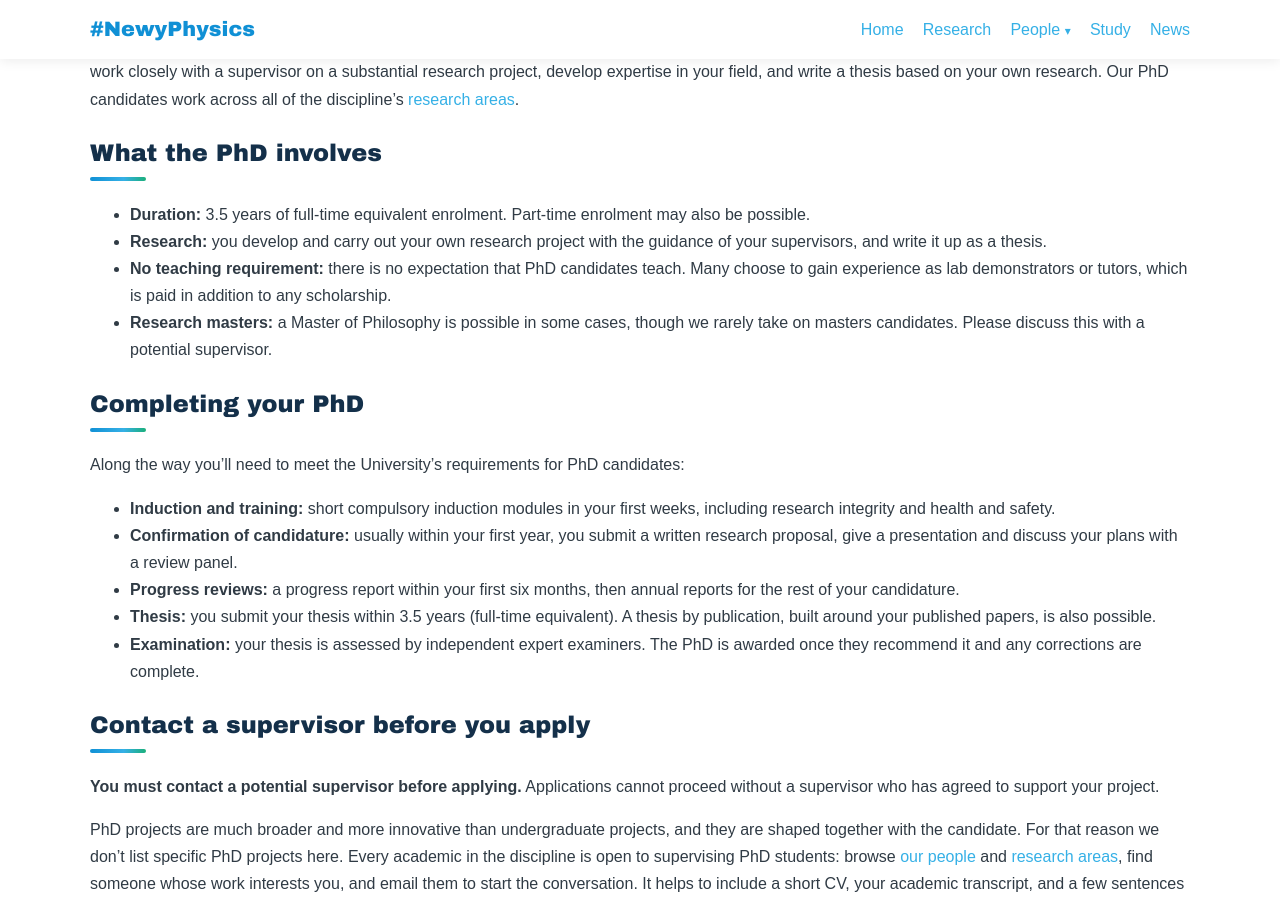
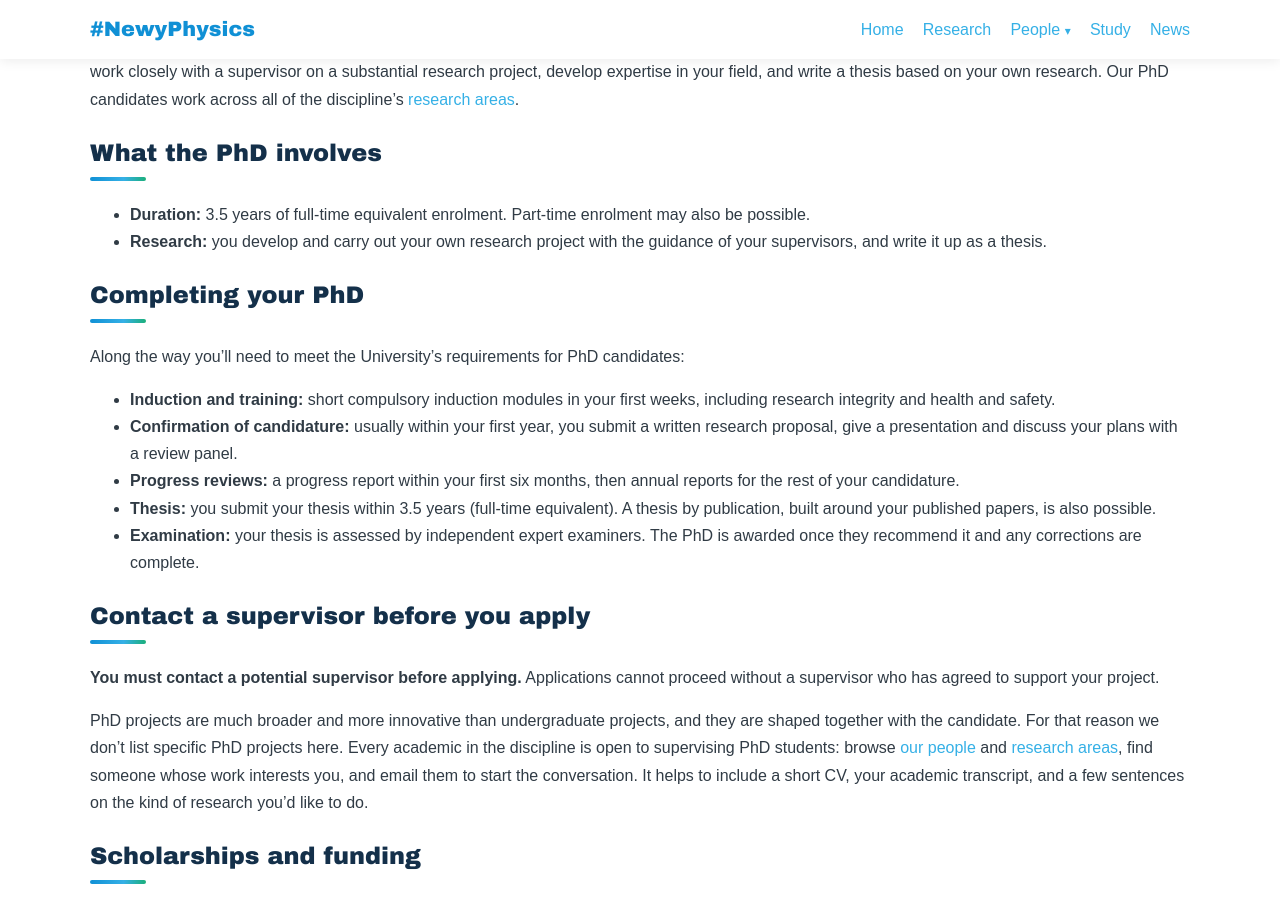
Before and after one commit to NewyPhysics/unofficial_homepage, a Jekyll site: the page built from _teaching/hdr.md, in a window 1280 px wide and 900 px high, scrolled down 328 px. Built offline with Jekyll 4.4.1, drawn with Linux system fonts in a browser that asks for light colours.

Commit message:
HDR page: remove teaching and research masters points
Co-Authored-By: Claude Opus 5.5 <noreply@anthropic.com>
Claude-Session: https://claude.ai/code/session_01LYcBCLwvG5rvH6dJMd99nN

```diff
--- a/_teaching/hdr.md
+++ b/_teaching/hdr.md
@@ -11,8 +11,6 @@ A PhD is your opportunity to make an original contribution to physics, and to be
 
 - **Duration:** 3.5 years of full-time equivalent enrolment. Part-time enrolment may also be possible.
 - **Research:** you develop and carry out your own research project with the guidance of your supervisors, and write it up as a thesis.
-- **No teaching requirement:** there is no expectation that PhD candidates teach. Many choose to gain experience as lab demonstrators or tutors, which is paid in addition to any scholarship.
-- **Research masters:** a Master of Philosophy is possible in some cases, though we rarely take on masters candidates. Please discuss this with a potential supervisor.
 
 ## Completing your PhD
 
```
